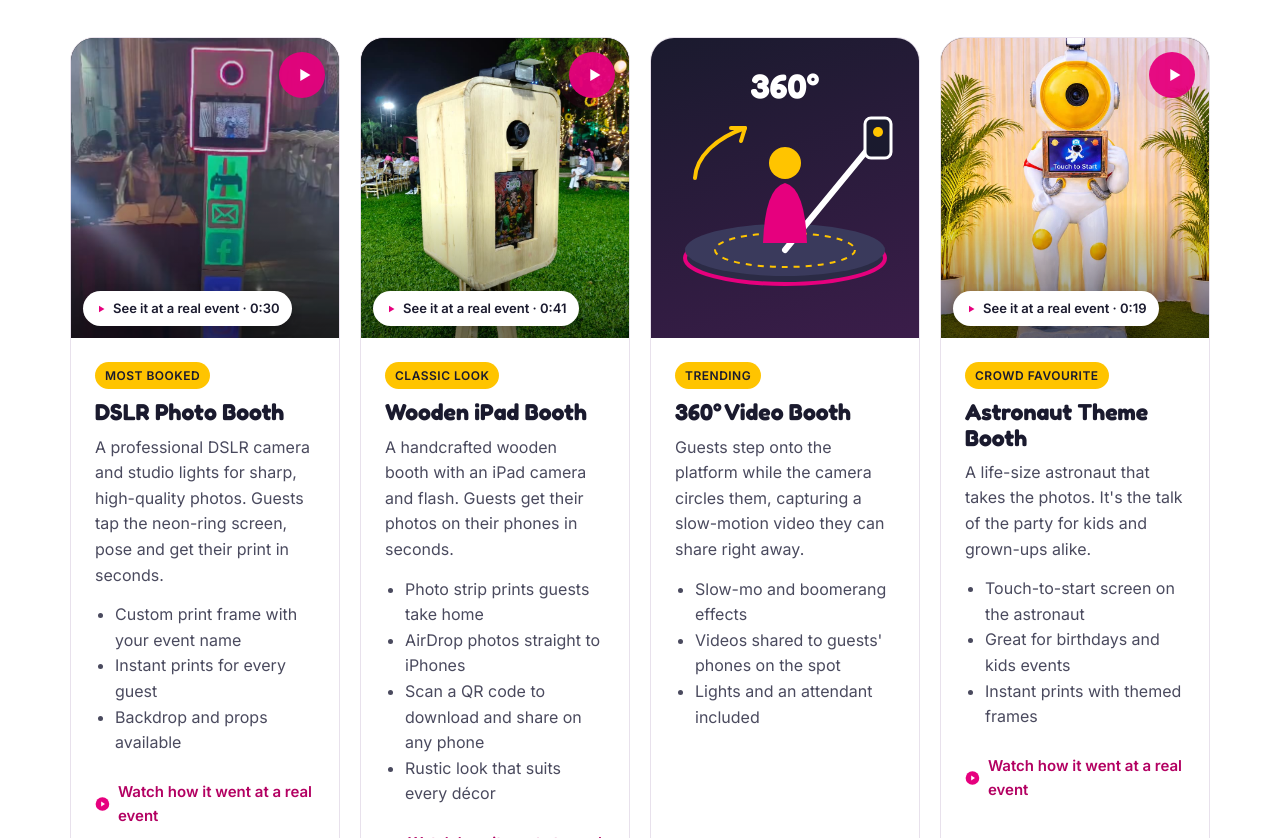
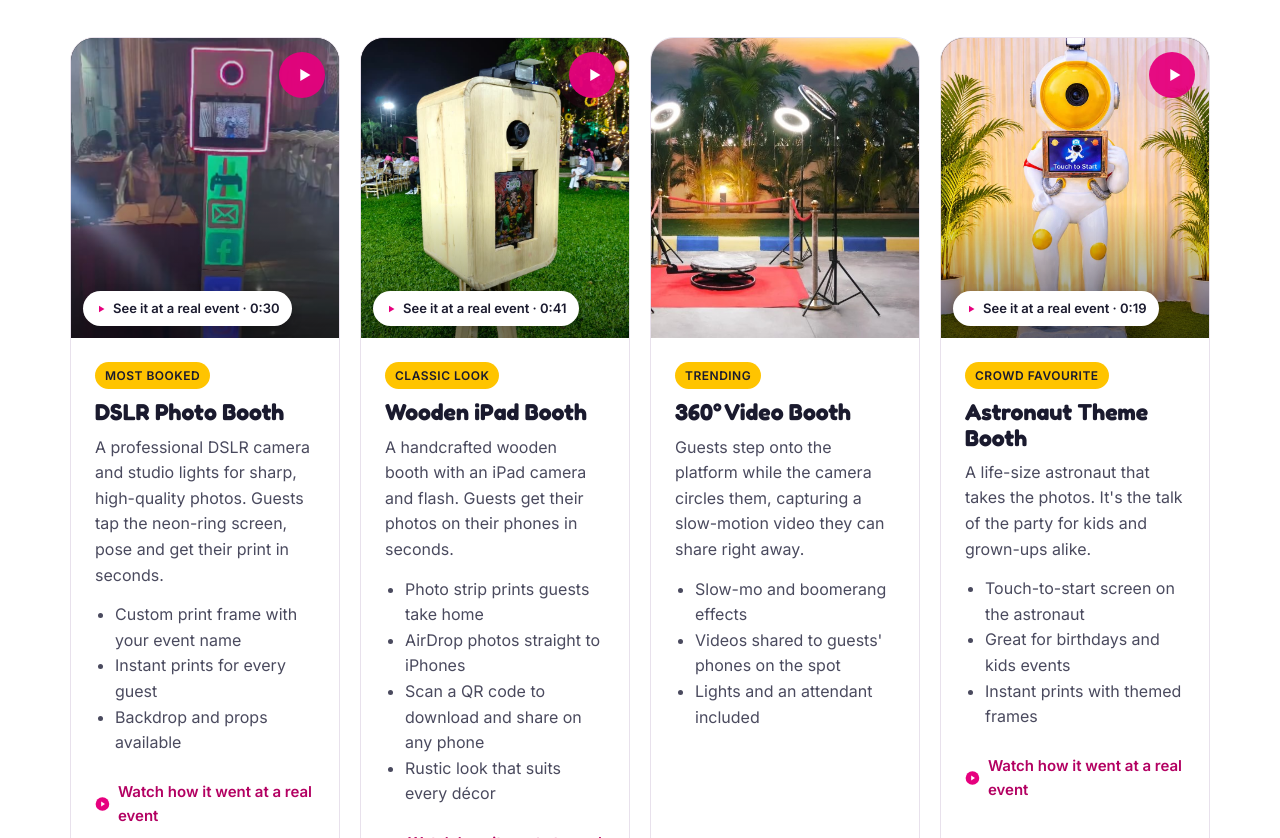
Before and after one commit to mnsampath236/PhotoFlash, a plain HTML site: page index.html in a window 1280 px wide. Shown: the part 1123-1961 px from the top of the page. Drawn offline with Linux system fonts and the light colour scheme.

Commit message:
Real photo for 360 Video Booth card
Co-Authored-By: Claude Opus 5.5 <noreply@anthropic.com>
Claude-Session: https://claude.ai/code/session_015Ls3AKftWzdMTNp9Tv2obt

```diff
--- a/index.html
+++ b/index.html
@@ -276,21 +276,7 @@ WhatsApp Us</a>
 </article>
 
 <article class="card">
-<div class="pic pic360">
-<svg width="260" height="260" viewBox="0 0 260 260" role="img" aria-label="Illustration of a 360 degree video booth platform with rotating camera arm">
-<ellipse cx="130" cy="200" rx="100" ry="26" fill="#2B2B45" stroke="#E6007E" stroke-width="4"/>
-<ellipse cx="130" cy="192" rx="100" ry="26" fill="#3A3A5C"/>
-<ellipse cx="130" cy="192" rx="70" ry="17" fill="none" stroke="#FFC400" stroke-width="2" stroke-dasharray="6 6"/>
-<path d="M130 192 L222 80" stroke="#fff" stroke-width="6" stroke-linecap="round"/>
-<rect x="210" y="60" width="26" height="40" rx="6" fill="#1A1A2E" stroke="#fff" stroke-width="3"/>
-<circle cx="223" cy="74" r="5" fill="#FFC400"/>
-<circle cx="130" cy="105" r="16" fill="#FFC400"/>
-<path d="M108 185 Q110 130 130 125 Q150 130 152 185 Z" fill="#E6007E"/>
-<path d="M40 120 A100 60 0 0 1 90 70" fill="none" stroke="#FFC400" stroke-width="4" stroke-linecap="round"/>
-<path d="M90 70 l-14 0 m14 0 l-4 13" stroke="#FFC400" stroke-width="4" stroke-linecap="round" fill="none"/>
-<text x="130" y="40" text-anchor="middle" fill="#fff" font-family="Fredoka, sans-serif" font-weight="700" font-size="34">360°</text>
-</svg>
-</div>
+<div class="pic"><img loading="lazy" decoding="async" src="img/booth-360.jpg" alt="360 degree video booth platform with ring lights and red carpet setup" style="object-position:28% 70%"></div>
 <div class="body">
 <span class="tag">TRENDING</span>
 <h3>360° Video Booth</h3>
--- a/sitemap.xml
+++ b/sitemap.xml
@@ -9,5 +9,6 @@
     <image:image><image:loc>https://photoflash.in/img/dslr-hero.jpg</image:loc></image:image>
     <image:image><image:loc>https://photoflash.in/img/wooden.jpg</image:loc></image:image>
     <image:image><image:loc>https://photoflash.in/img/magnet-cut.jpg</image:loc></image:image>
+    <image:image><image:loc>https://photoflash.in/img/booth-360.jpg</image:loc></image:image>
   </url>
 </urlset>
```
Also changed, not shown: img/booth-360.jpg (added).
